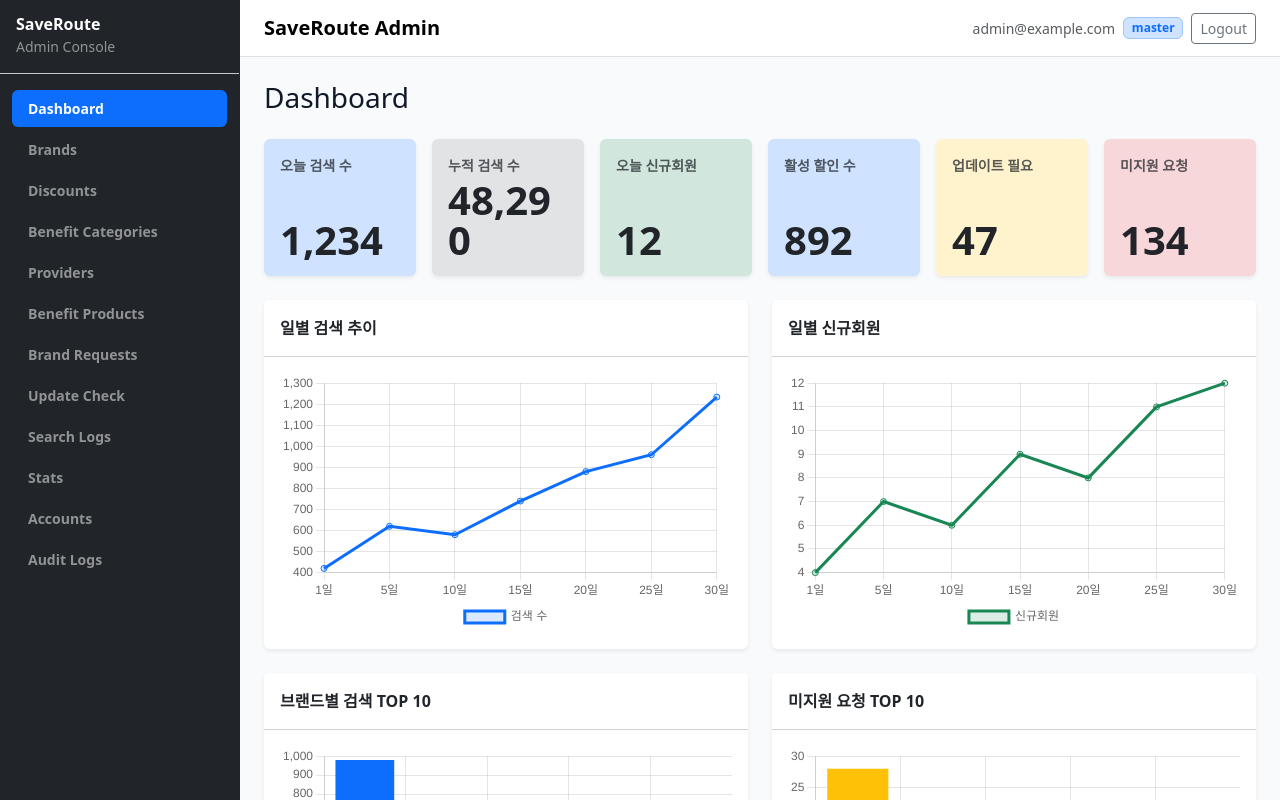
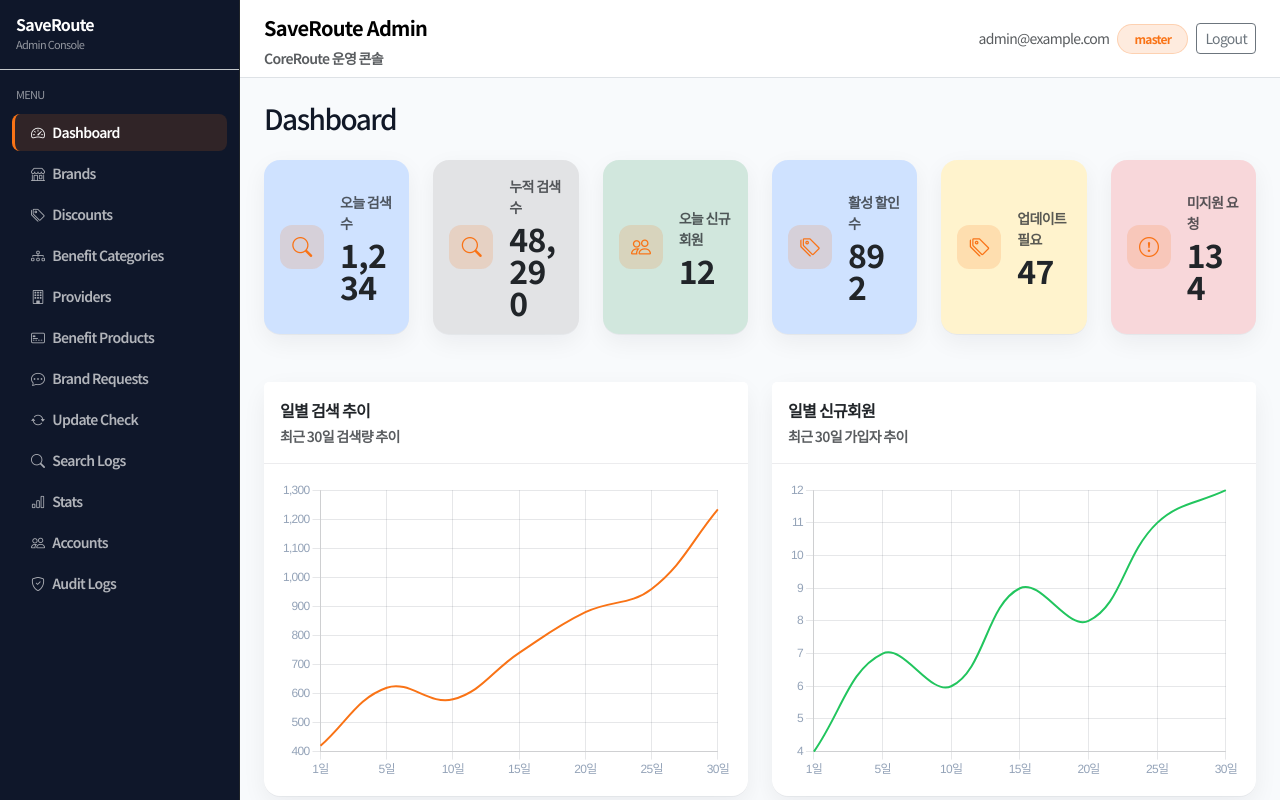
Before and after one commit to koyoungsun/saveroute, a Next.js app: page /admin/dashboard in a window 1280 px wide. Built offline with nearby package versions, Linux system fonts and the light colour scheme.

Commit message:
style: refine admin black orange design system

```diff
--- a/package.json
+++ b/package.json
@@ -13,6 +13,7 @@
     "@supabase/ssr": "^0.10.2",
     "@supabase/supabase-js": "^2.104.1",
     "bootstrap": "^5.3.8",
+    "bootstrap-icons": "^1.13.1",
     "chart.js": "^4.5.1",
     "clsx": "^2.1.1",
     "dayjs": "^1.11.20",
--- /dev/null
+++ b/src/app/admin/admin.css
@@ -0,0 +1,107 @@
+/* Admin-only design system (scoped by .sr-admin) */
+@import url("https://fonts.googleapis.com/css2?family=Noto+Sans+KR:wght@400;500;600;700;800&display=swap");
+
+.sr-admin {
+  --sr-admin-black: #111827;
+  --sr-sidebar-black: #0f172a;
+  --sr-surface-dark: #1e293b;
+  --sr-accent: #f97316;
+  --sr-accent-soft: #ffedd5;
+  --sr-bg: #f8fafc;
+  --sr-text: #111827;
+  --sr-muted: #64748b;
+
+  font-family: "Noto Sans KR", system-ui, -apple-system, "Segoe UI", Roboto,
+    "Helvetica Neue", Arial, "Apple Color Emoji", "Segoe UI Emoji";
+  letter-spacing: -0.7px;
+  background: var(--sr-bg);
+  color: var(--sr-text);
+}
+
+.sr-admin h1,
+.sr-admin h2,
+.sr-admin h3,
+.sr-admin .sr-page-title {
+  letter-spacing: -1.5px;
+}
+
+/* Sidebar */
+.sr-admin .sr-sidebar {
+  background: var(--sr-sidebar-black) !important;
+}
+
+.sr-admin .sr-sidebar .sr-sidebar-section-label {
+  font-size: 11px;
+  letter-spacing: -0.7px;
+  color: rgba(255, 255, 255, 0.55);
+}
+
+.sr-admin .sr-sidebar .sr-nav-link {
+  font-size: 14px;
+  letter-spacing: -0.7px;
+  color: rgba(255, 255, 255, 0.68);
+  border-left: 3px solid transparent;
+}
+
+.sr-admin .sr-sidebar .sr-nav-link:hover {
+  color: rgba(255, 255, 255, 0.92);
+  background: rgba(255, 255, 255, 0.06);
+}
+
+.sr-admin .sr-sidebar .sr-nav-link.sr-active {
+  color: #fff;
+  background: rgba(249, 115, 22, 0.14);
+  border-left-color: var(--sr-accent);
+}
+
+.sr-admin .sr-sidebar .sr-nav-link .sr-nav-icon {
+  color: inherit;
+  opacity: 0.95;
+}
+
+/* Header */
+.sr-admin .sr-admin-header {
+  background: #fff;
+}
+
+.sr-admin .sr-role-badge {
+  background: rgba(249, 115, 22, 0.14) !important;
+  color: var(--sr-accent) !important;
+  border: 1px solid rgba(249, 115, 22, 0.22) !important;
+  font-weight: 700;
+}
+
+/* KPI cards */
+.sr-admin .sr-kpi-card {
+  border-radius: 16px;
+  box-shadow: 0 1px 0 rgba(17, 24, 39, 0.04), 0 8px 24px rgba(17, 24, 39, 0.06);
+}
+
+.sr-admin .sr-kpi-icon {
+  width: 44px;
+  height: 44px;
+  border-radius: 12px;
+  background: rgba(249, 115, 22, 0.16);
+  color: var(--sr-accent);
+}
+
+/* Chart cards */
+.sr-admin .sr-chart-card {
+  border-radius: 16px;
+  box-shadow: 0 1px 0 rgba(17, 24, 39, 0.04), 0 8px 24px rgba(17, 24, 39, 0.06);
+}
+
+.sr-admin .sr-card-header {
+  border-bottom-color: rgba(15, 23, 42, 0.08) !important;
+}
+
+/* Tables */
+.sr-admin .table {
+  font-size: 13.5px;
+  letter-spacing: -0.7px;
+}
+
+.sr-admin .table thead th {
+  font-weight: 700;
+  color: #334155;
+}
--- a/src/app/admin/dashboard/page.tsx
+++ b/src/app/admin/dashboard/page.tsx
@@ -12,12 +12,12 @@
 import { StatusBadge } from "@/components/admin/StatusBadge";
 
 const kpis = [
-  ["오늘 검색 수", "1,234", "primary"],
-  ["누적 검색 수", "48,290", "secondary"],
-  ["오늘 신규회원", "12", "success"],
-  ["활성 할인 수", "892", "primary"],
-  ["업데이트 필요", "47", "warning"],
-  ["미지원 요청", "134", "danger"],
+  ["오늘 검색 수", "1,234", "primary", "bi-search"],
+  ["누적 검색 수", "48,290", "secondary", "bi-search"],
+  ["오늘 신규회원", "12", "success", "bi-people"],
+  ["활성 할인 수", "892", "primary", "bi-tags"],
+  ["업데이트 필요", "47", "warning", "bi-tags"],
+  ["미지원 요청", "134", "danger", "bi-exclamation-circle"],
 ] as const;
 
 const staleDiscounts = [
@@ -37,47 +37,47 @@
     <>
       <h1 className="h3 mb-4">Dashboard</h1>
 
-      <div className="row g-3 mb-4">
-        {kpis.map(([title, value, variant]) => (
+      <div className="row g-4 mb-5">
+        {kpis.map(([title, value, variant, icon]) => (
           <div key={title} className="col-6 col-md-4 col-xl-2">
-            <KpiCard title={title} value={value} variant={variant} />
+            <KpiCard title={title} value={value} variant={variant} icon={icon} />
           </div>
         ))}
       </div>
 
       <div className="row g-4">
-        <div className="col-md-6">
-          <ChartCard title="일별 검색 추이">
+        <div className="col-lg-6">
+          <ChartCard title="일별 검색 추이" description="최근 30일 검색량 추이" height={300}>
             <DailySearchLineChart />
           </ChartCard>
         </div>
-        <div className="col-md-6">
-          <ChartCard title="일별 신규회원">
+        <div className="col-lg-6">
+          <ChartCard title="일별 신규회원" description="최근 30일 가입자 추이" height={300}>
             <DailySignupLineChart />
           </ChartCard>
         </div>
-        <div className="col-md-6">
-          <ChartCard title="브랜드별 검색 TOP 10">
+        <div className="col-lg-6">
+          <ChartCard title="브랜드별 검색 TOP 10" description="검색량 상위 브랜드" height={300}>
             <BrandTopBarChart />
           </ChartCard>
         </div>
-        <div className="col-md-6">
-          <ChartCard title="미지원 요청 TOP 10">
+        <div className="col-lg-6">
+          <ChartCard title="미지원 요청 TOP 10" description="업데이트 요청이 많은 키워드" height={300}>
             <BrandRequestTopBarChart />
           </ChartCard>
         </div>
-        <div className="col-md-4">
-          <ChartCard title="성별 검색 분포">
+        <div className="col-lg-4">
+          <ChartCard title="성별 검색 분포" description="성별 기준 검색 비율" height={280}>
             <GenderDoughnutChart />
           </ChartCard>
         </div>
-        <div className="col-md-4">
-          <ChartCard title="연령대별 검색 분포">
+        <div className="col-lg-4">
+          <ChartCard title="연령대별 검색 분포" description="연령대 기준 검색량" height={280}>
             <AgeGroupBarChart />
           </ChartCard>
         </div>
-        <div className="col-md-4">
-          <ChartCard title="카테고리별 검색 비율">
+        <div className="col-lg-4">
+          <ChartCard title="카테고리별 검색 비율" description="카테고리별 검색 분포" height={280}>
             <CategoryPieChart />
           </ChartCard>
         </div>
--- a/src/app/admin/layout.tsx
+++ b/src/app/admin/layout.tsx
@@ -1,4 +1,6 @@
 import "bootstrap/dist/css/bootstrap.min.css";
+import "bootstrap-icons/font/bootstrap-icons.css";
+import "./admin.css";
 
 import { AdminLayout } from "@/components/admin/AdminLayout";
 
--- a/src/components/admin/AdminCharts.tsx
+++ b/src/components/admin/AdminCharts.tsx
@@ -26,12 +26,40 @@
   Tooltip,
 );
 
-const chartOptions = {
+const palette = {
+  primary: "#F97316",
+  darkSlate: "#1E293B",
+  softOrange: "#FDBA74",
+  mutedGray: "#94A3B8",
+  green: "#22C55E",
+  grid: "rgba(15, 23, 42, 0.10)",
+  tooltipBg: "rgba(33, 37, 41, 0.92)",
+};
+
+const baseOptions = {
   responsive: true,
   maintainAspectRatio: false,
   plugins: {
     legend: {
       position: "bottom" as const,
+    },
+    tooltip: {
+      backgroundColor: palette.tooltipBg,
+      titleColor: "#ffffff",
+      bodyColor: "#ffffff",
+      padding: 10,
+      cornerRadius: 8,
+      displayColors: false,
+    },
+  },
+  scales: {
+    x: {
+      grid: { color: palette.grid, drawBorder: false },
+      ticks: { color: palette.mutedGray },
+    },
+    y: {
+      grid: { color: palette.grid, drawBorder: false },
+      ticks: { color: palette.mutedGray },
     },
   },
 };
@@ -40,140 +68,160 @@
 
 export function DailySearchLineChart() {
   return (
-    <div style={{ height: "260px" }}>
     <Line
-        options={chartOptions}
+      options={{
+        ...baseOptions,
+        plugins: { ...baseOptions.plugins, legend: { display: false } },
+      }}
       data={{
         labels,
         datasets: [
           {
             label: "검색 수",
             data: [420, 620, 580, 740, 880, 960, 1234],
-              borderColor: "#0d6efd",
-              backgroundColor: "rgba(13, 110, 253, 0.15)",
+            borderColor: palette.primary,
+            backgroundColor: "rgba(249, 115, 22, 0.14)",
+            pointRadius: 0,
+            borderWidth: 2,
+            tension: 0.4,
+            fill: true,
           },
         ],
       }}
     />
-    </div>
   );
 }
 
 export function DailySignupLineChart() {
   return (
-    <div style={{ height: "260px" }}>
     <Line
-        options={chartOptions}
+      options={{
+        ...baseOptions,
+        plugins: { ...baseOptions.plugins, legend: { display: false } },
+      }}
       data={{
         labels,
         datasets: [
           {
             label: "신규회원",
             data: [4, 7, 6, 9, 8, 11, 12],
-              borderColor: "#198754",
-              backgroundColor: "rgba(25, 135, 84, 0.15)",
+            borderColor: palette.green,
+            backgroundColor: "rgba(34, 197, 94, 0.12)",
+            pointRadius: 0,
+            borderWidth: 2,
+            tension: 0.4,
+            fill: true,
           },
         ],
       }}
     />
-    </div>
   );
 }
 
 export function BrandTopBarChart() {
   return (
-    <div style={{ height: "260px" }}>
     <Bar
-        options={chartOptions}
+      options={{
+        ...baseOptions,
+        plugins: { ...baseOptions.plugins, legend: { display: false } },
+      }}
       data={{
         labels: ["롯데월드", "CGV", "스타벅스", "에버랜드", "서울랜드"],
         datasets: [
           {
             label: "검색 수",
             data: [980, 760, 690, 540, 420],
-              backgroundColor: "#0d6efd",
+            backgroundColor: "rgba(249, 115, 22, 0.85)",
+            borderRadius: 8,
           },
         ],
       }}
     />
-    </div>
   );
 }
 
 export function BrandRequestTopBarChart() {
   return (
-    <div style={{ height: "260px" }}>
     <Bar
-        options={chartOptions}
+      options={{
+        ...baseOptions,
+        plugins: { ...baseOptions.plugins, legend: { display: false } },
+      }}
       data={{
         labels: ["올리브영", "다이소", "노브랜드", "이케아", "쿠팡"],
         datasets: [
           {
             label: "요청 수",
             data: [28, 21, 15, 10, 8],
-              backgroundColor: "#ffc107",
+            backgroundColor: "rgba(253, 186, 116, 0.95)",
+            borderRadius: 8,
           },
         ],
       }}
     />
-    </div>
   );
 }
 
 export function GenderDoughnutChart() {
   return (
-    <div style={{ height: "240px" }}>
     <Doughnut
-        options={chartOptions}
+      options={{
+        ...baseOptions,
+        plugins: { ...baseOptions.plugins, legend: { position: "bottom" as const } },
+      }}
       data={{
         labels: ["남성", "여성", "기타", "응답 안 함"],
         datasets: [
           {
             data: [38, 44, 3, 15],
-              backgroundColor: ["#0d6efd", "#dc3545", "#6f42c1", "#adb5bd"],
+            backgroundColor: [palette.primary, palette.darkSlate, palette.green, palette.mutedGray],
+            borderWidth: 0,
           },
         ],
       }}
     />
-    </div>
   );
 }
 
 export function AgeGroupBarChart() {
   return (
-    <div style={{ height: "240px" }}>
     <Bar
-        options={chartOptions}
+      options={{
+        ...baseOptions,
+        plugins: { ...baseOptions.plugins, legend: { display: false } },
+      }}
       data={{
         labels: ["10대", "20대", "30대", "40대", "50대", "60대+"],
         datasets: [
           {
             label: "검색 수",
             data: [90, 420, 360, 240, 160, 80],
-              backgroundColor: "#20c997",
+            backgroundColor: "rgba(30, 41, 59, 0.85)",
+            borderRadius: 8,
           },
         ],
       }}
     />
-    </div>
   );
 }
 
 export function CategoryPieChart() {
   return (
-    <div style={{ height: "240px" }}>
     <Pie
-        options={chartOptions}
+      options={{
+        ...baseOptions,
+        plugins: { ...baseOptions.plugins, legend: { position: "bottom" as const } },
+      }}
       data={{
         labels: ["여가", "식음료", "쇼핑", "교통"],
         datasets: [
           {
             data: [42, 28, 22, 8],
-              backgroundColor: ["#0d6efd", "#198754", "#ffc107", "#dc3545"],
+            backgroundColor: [palette.primary, palette.darkSlate, palette.softOrange, palette.mutedGray],
+            borderWidth: 0,
           },
         ],
       }}
     />
-    </div>
   );
 }
--- a/src/components/admin/AdminHeader.tsx
+++ b/src/components/admin/AdminHeader.tsx
@@ -1,13 +1,16 @@
 export function AdminHeader() {
   return (
-    <header className="navbar navbar-light bg-white border-bottom px-4 py-2">
+    <header className="sr-admin-header navbar navbar-light border-bottom px-4 py-2">
       <div className="d-flex align-items-center gap-3">
-        <span className="navbar-brand mb-0 fw-semibold">SaveRoute Admin</span>
+        <div>
+          <div className="navbar-brand mb-0 fw-bold">SaveRoute Admin</div>
+          <div className="small text-muted fw-semibold">CoreRoute 운영 콘솔</div>
+        </div>
       </div>
 
       <div className="d-flex align-items-center gap-2">
         <span className="text-muted small d-none d-md-inline">admin@example.com</span>
-        <span className="badge bg-primary-subtle text-primary border border-primary-subtle">
+        <span className="sr-role-badge badge rounded-pill px-3 py-2">
           master
         </span>
         <button type="button" className="btn btn-outline-secondary btn-sm">
--- a/src/components/admin/AdminLayout.tsx
+++ b/src/components/admin/AdminLayout.tsx
@@ -7,7 +7,7 @@
 
 export function AdminLayout({ children }: AdminLayoutProps) {
   return (
-    <div className="d-flex w-100 vh-100">
+    <div className="sr-admin d-flex w-100 vh-100">
       <AdminSidebar />
 
       <div className="d-flex flex-column flex-grow-1" style={{ minWidth: 0 }}>
--- a/src/components/admin/AdminSidebar.tsx
+++ b/src/components/admin/AdminSidebar.tsx
@@ -5,18 +5,18 @@
 import { usePathname } from "next/navigation";
 
 const menuItems = [
-  { label: "Dashboard", href: "/admin/dashboard" },
-  { label: "Brands", href: "/admin/brands" },
-  { label: "Discounts", href: "/admin/discounts" },
-  { label: "Benefit Categories", href: "/admin/benefit-categories" },
-  { label: "Providers", href: "/admin/providers" },
-  { label: "Benefit Products", href: "/admin/benefit-products" },
-  { label: "Brand Requests", href: "/admin/brand-requests" },
-  { label: "Update Check", href: "/admin/update-check" },
-  { label: "Search Logs", href: "/admin/search-logs" },
-  { label: "Stats", href: "/admin/stats" },
-  { label: "Accounts", href: "/admin/accounts" },
-  { label: "Audit Logs", href: "/admin/audit-logs" },
+  { label: "Dashboard", href: "/admin/dashboard", icon: "bi-speedometer2" },
+  { label: "Brands", href: "/admin/brands", icon: "bi-shop" },
+  { label: "Discounts", href: "/admin/discounts", icon: "bi-tags" },
+  { label: "Benefit Categories", href: "/admin/benefit-categories", icon: "bi-diagram-3" },
+  { label: "Providers", href: "/admin/providers", icon: "bi-building" },
+  { label: "Benefit Products", href: "/admin/benefit-products", icon: "bi-credit-card-2-front" },
+  { label: "Brand Requests", href: "/admin/brand-requests", icon: "bi-chat-dots" },
+  { label: "Update Check", href: "/admin/update-check", icon: "bi-arrow-repeat" },
+  { label: "Search Logs", href: "/admin/search-logs", icon: "bi-search" },
+  { label: "Stats", href: "/admin/stats", icon: "bi-bar-chart" },
+  { label: "Accounts", href: "/admin/accounts", icon: "bi-people" },
+  { label: "Audit Logs", href: "/admin/audit-logs", icon: "bi-shield-check" },
 ];
 
 export function AdminSidebar() {
@@ -24,28 +24,28 @@
 
   return (
     <aside
-      className="bg-dark text-white flex-shrink-0 vh-100 overflow-auto border-end border-dark"
+      className="sr-sidebar text-white flex-shrink-0 vh-100 overflow-auto border-end border-dark"
       style={{ width: "240px" }}
     >
       <div className="px-3 py-3 border-bottom border-secondary-subtle">
         <div className="fw-bold lh-1">SaveRoute</div>
-        <div className="text-white-50 small mt-1">Admin Console</div>
+        <div className="sr-sidebar-section-label mt-1">Admin Console</div>
       </div>
 
-      <nav className="nav nav-pills flex-column px-2 py-3 gap-1">
+      <nav className="nav flex-column px-2 py-3 gap-1">
+        <div className="px-2 pb-2 sr-sidebar-section-label">MENU</div>
         {menuItems.map((item) => (
           <div key={item.href} className="px-1">
           <Link
             href={item.href}
             className={[
-              "nav-link d-flex align-items-center justify-content-between px-3 py-2",
-              pathname === item.href
-                ? "active bg-primary text-white"
-                : "text-white-50",
+              "sr-nav-link sr-nav-link nav-link d-flex align-items-center gap-2 px-3 py-2 rounded-3",
+              pathname === item.href ? "sr-active" : "",
             ].join(" ")}
             aria-current={pathname === item.href ? "page" : undefined}
           >
-            <span className="small fw-semibold">{item.label}</span>
+            <i className={`bi ${item.icon} sr-nav-icon`} aria-hidden="true" />
+            <span className="fw-semibold">{item.label}</span>
           </Link>
           </div>
         ))}
--- a/src/components/admin/ChartCard.tsx
+++ b/src/components/admin/ChartCard.tsx
@@ -1,13 +1,40 @@
 interface ChartCardProps {
   title: string;
+  description?: string;
   children: React.ReactNode;
+  height?: number;
 }
 
-export function ChartCard({ title, children }: ChartCardProps) {
+export function ChartCard({
+  title,
+  description,
+  children,
+  height = 300,
+}: ChartCardProps) {
   return (
-    <div className="card h-100 border-0 shadow-sm">
-      <div className="card-header bg-white fw-semibold py-3">{title}</div>
-      <div className="card-body p-3">{children}</div>
+    <div className="sr-chart-card card h-100 border-0">
+      <div className="sr-card-header card-header bg-white py-3 border-bottom">
+        <div className="d-flex align-items-start justify-content-between gap-3">
+          <div className="min-w-0">
+            <div className="fw-bold text-body">{title}</div>
+            {description ? (
+              <div className="small text-muted mt-1 fw-semibold">{description}</div>
+            ) : null}
+          </div>
+        </div>
+      </div>
+      <div className="card-body p-3">
+        <div style={{ height }}>
+          {children ? (
+            children
+          ) : (
+            <div className="h-100 d-flex flex-column align-items-center justify-content-center text-muted">
+              <div className="spinner-border spinner-border-sm mb-2" role="status" aria-label="loading" />
+              <div className="small">데이터 없음</div>
+            </div>
+          )}
+        </div>
+      </div>
     </div>
   );
 }
--- a/src/components/admin/KpiCard.tsx
+++ b/src/components/admin/KpiCard.tsx
@@ -3,6 +3,7 @@
   value: string;
   variant?: "primary" | "success" | "warning" | "danger" | "info" | "secondary";
   changeText?: string;
+  icon?: string;
 }
 
 export function KpiCard({
@@ -10,13 +11,26 @@
   value,
   variant = "primary",
   changeText,
+  icon,
 }: KpiCardProps) {
   return (
-    <div className={`card border-0 shadow-sm bg-${variant}-subtle h-100`}>
-      <div className="card-body d-flex flex-column justify-content-between" style={{ minHeight: "112px" }}>
-        <div className="text-muted small fw-semibold">{title}</div>
-        <div className="mt-1 display-6 fw-bold lh-1">{value}</div>
-        {changeText ? <div className="small text-muted">{changeText}</div> : null}
+    <div className={`sr-kpi-card card border-0 bg-${variant}-subtle h-100`}>
+      <div
+        className="card-body d-flex gap-3 align-items-center"
+        style={{ minHeight: "112px" }}
+      >
+        <div
+          className="sr-kpi-icon d-flex align-items-center justify-content-center flex-shrink-0"
+          aria-hidden="true"
+        >
+          <i className={`bi ${icon ?? "bi-circle-fill"}`} style={{ fontSize: "20px" }} />
+        </div>
+
+        <div className="min-w-0">
+          <div className="text-muted small fw-semibold">{title}</div>
+          <div className="mt-1 fs-2 fw-bold lh-1">{value}</div>
+          {changeText ? <div className="small text-muted">{changeText}</div> : null}
+        </div>
       </div>
     </div>
   );
```
Also changed, not shown: 2 other files (tests, documents, lock files or other folders). Lines whose indentation alone changed are shown as unchanged.
